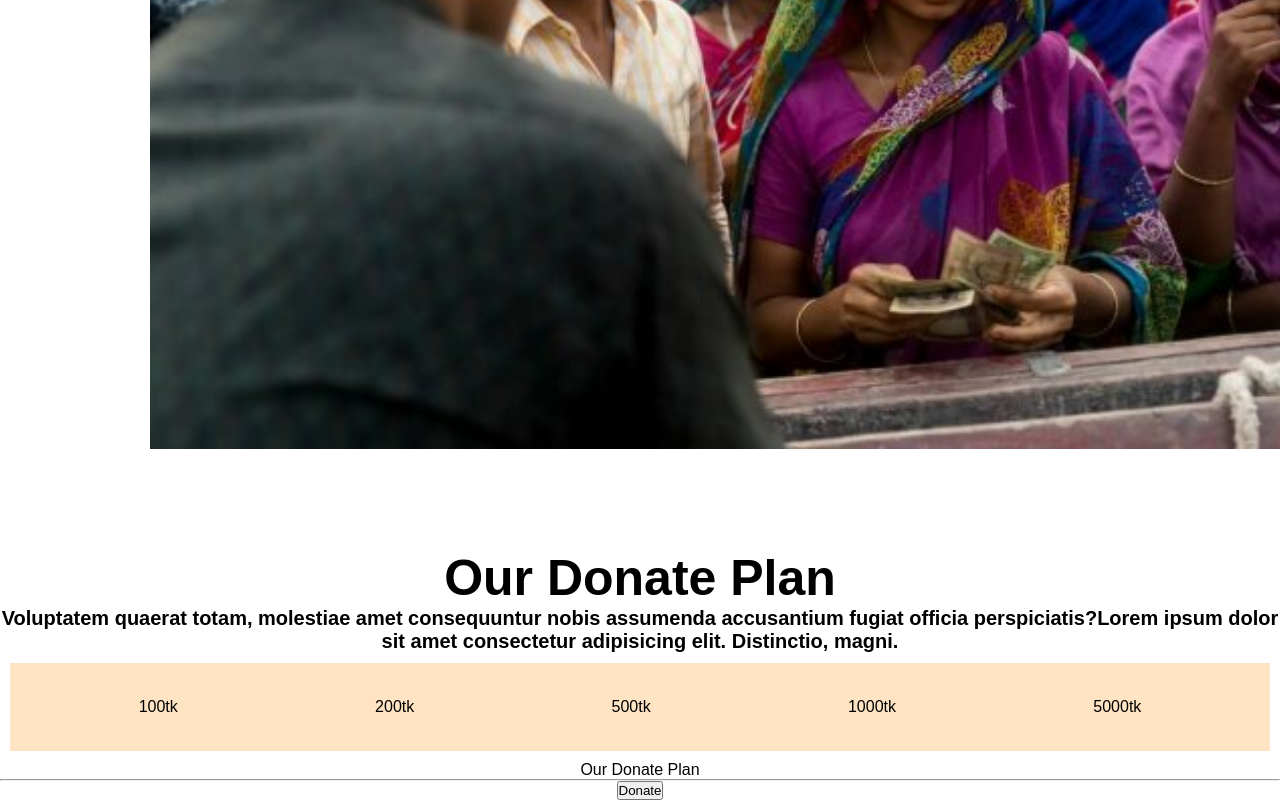
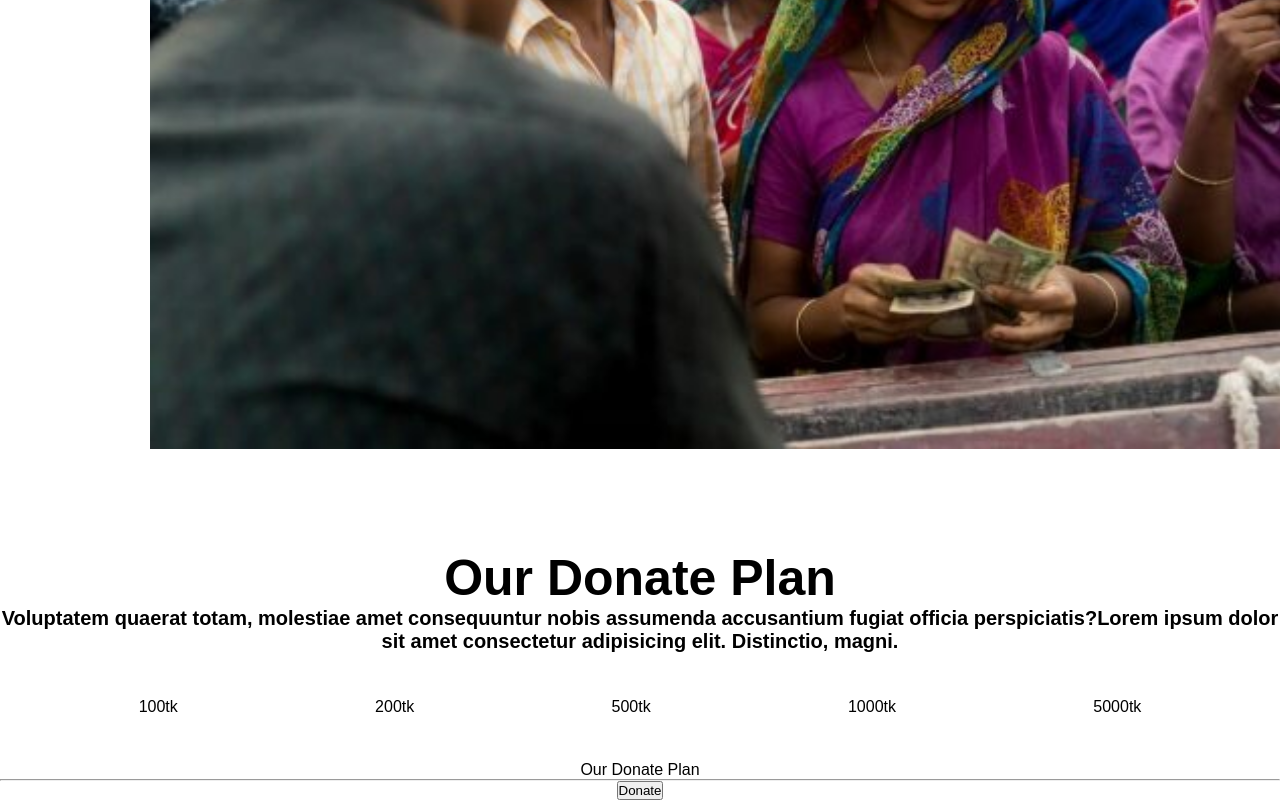
Before and after one commit to shawon33/my-first-pro, a plain HTML site: page index.html in a window 1280 px wide. Shown: the part 351-1151 px from the top of the page. Drawn offline with Linux system fonts and the light colour scheme.

Commit message:
forth commit

```diff
--- a/style.css
+++ b/style.css
@@ -57,7 +57,6 @@
     font-size: 20px;
 }
 .section-1 ul{
-    background-color: bisque;
     display: flex;
     justify-content: space-around;
     margin: 10px;
@@ -65,8 +64,10 @@
     border-width: 15px;
 }
 .section-1 ul li{
+    justify-content: center;
     list-style: none;
     padding: 5px;
     border-radius: 5px;
     border-color: aqua;
+    border-width:  20px;
 }
```
